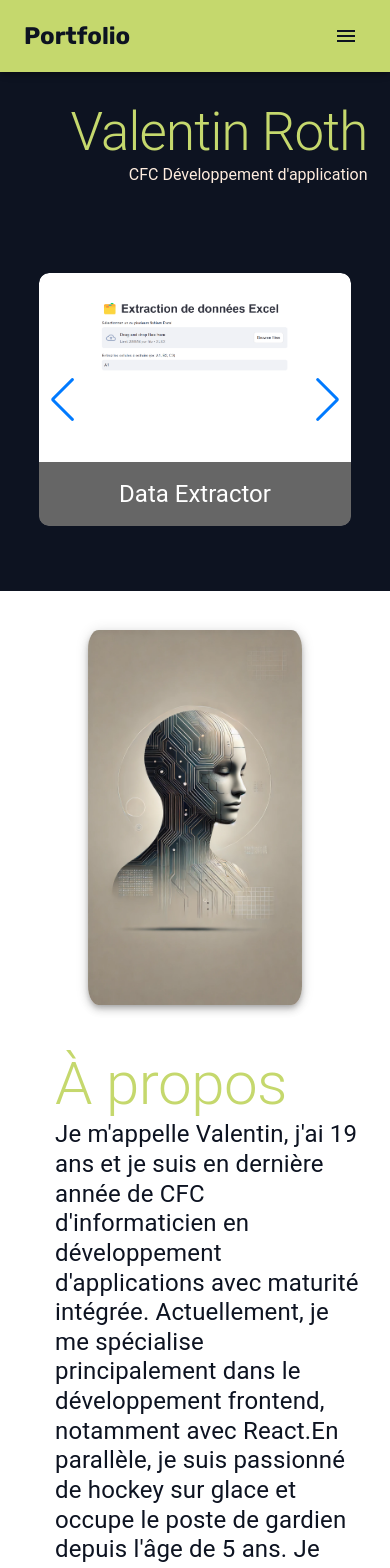
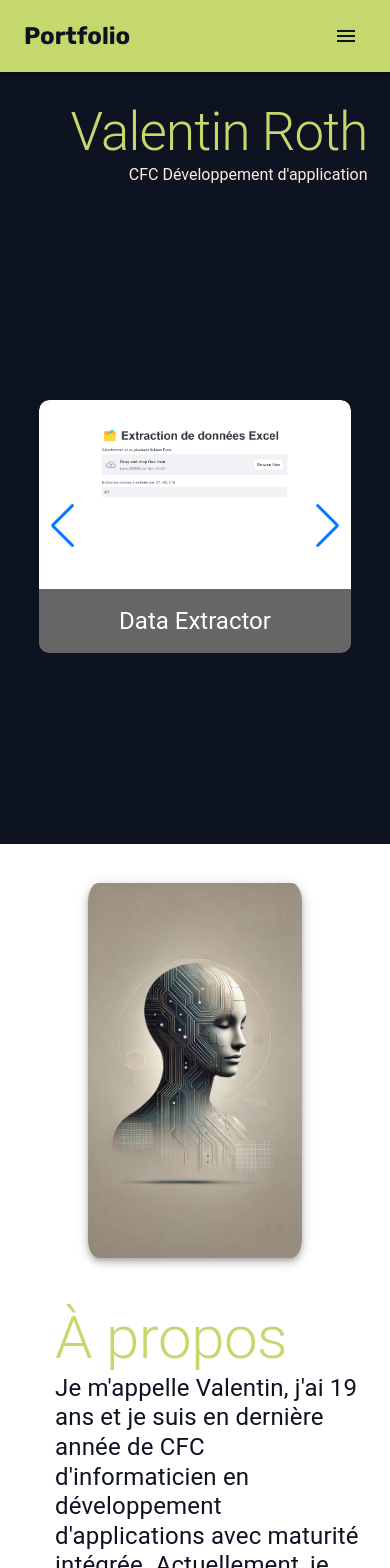
Before and after one commit to ElMonkito/portfolio, a React (Create React App) app: page / in a window 390 px wide. Shown: the top 1568 px of the page. Built offline with nearby package versions, Linux system fonts and the light colour scheme.

Commit message:
try full heigh mobile

```diff
--- a/src/components/about.jsx
+++ b/src/components/about.jsx
@@ -11,7 +11,7 @@ export default function About() {
         <Grow in={true} timeout={1500}>
             <Box
                 sx={{
-                    minHeight: {xs: "70vh", md: "75vh"},
+                    minHeight: {xs: "100vh", md: "75vh"},
                     display: "flex",
                     flexDirection: {xs: "column", md: "row"},
                     overflow: "hidden",
--- a/src/components/landingPage.jsx
+++ b/src/components/landingPage.jsx
@@ -18,7 +18,7 @@ export default function LandingPage() {
         <Box
             sx={{
                 backgroundColor: "#0D1321",
-                height: {xs: "70vh", md: "75vh"},
+                height: {xs: "100vh", md: "75vh"},
                 display: "flex",
                 flexDirection: {xs: "column", md: "row"},
                 overflow: "auto",
```
